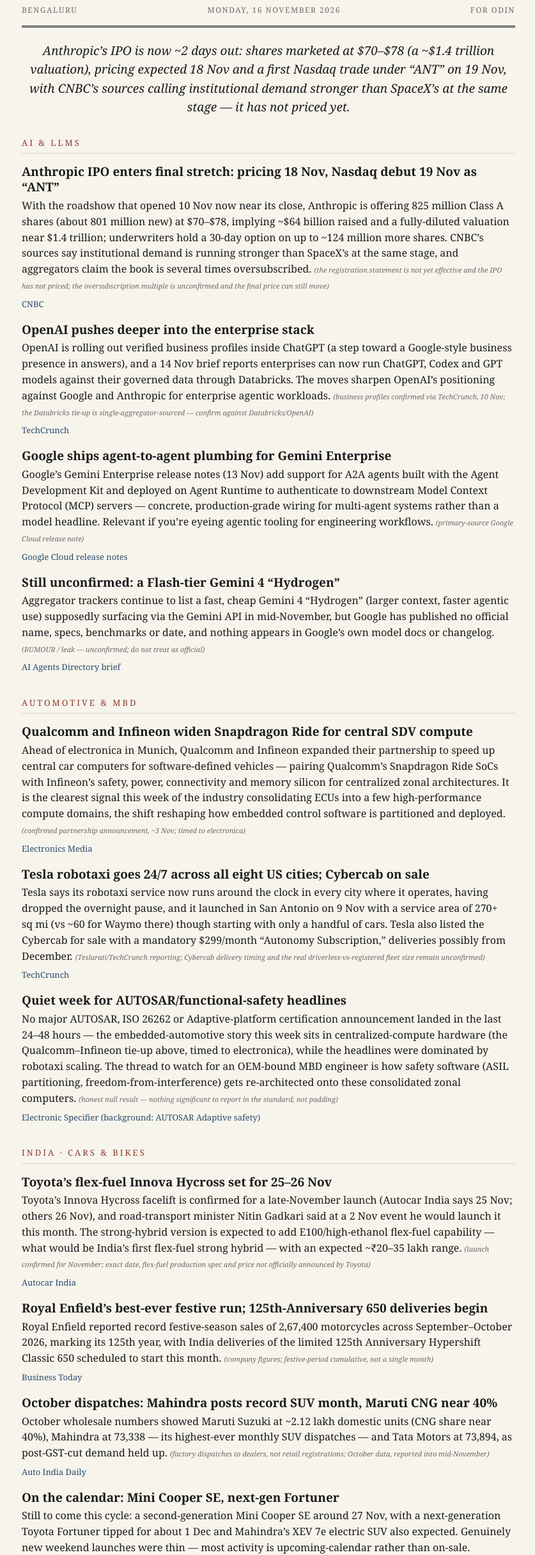
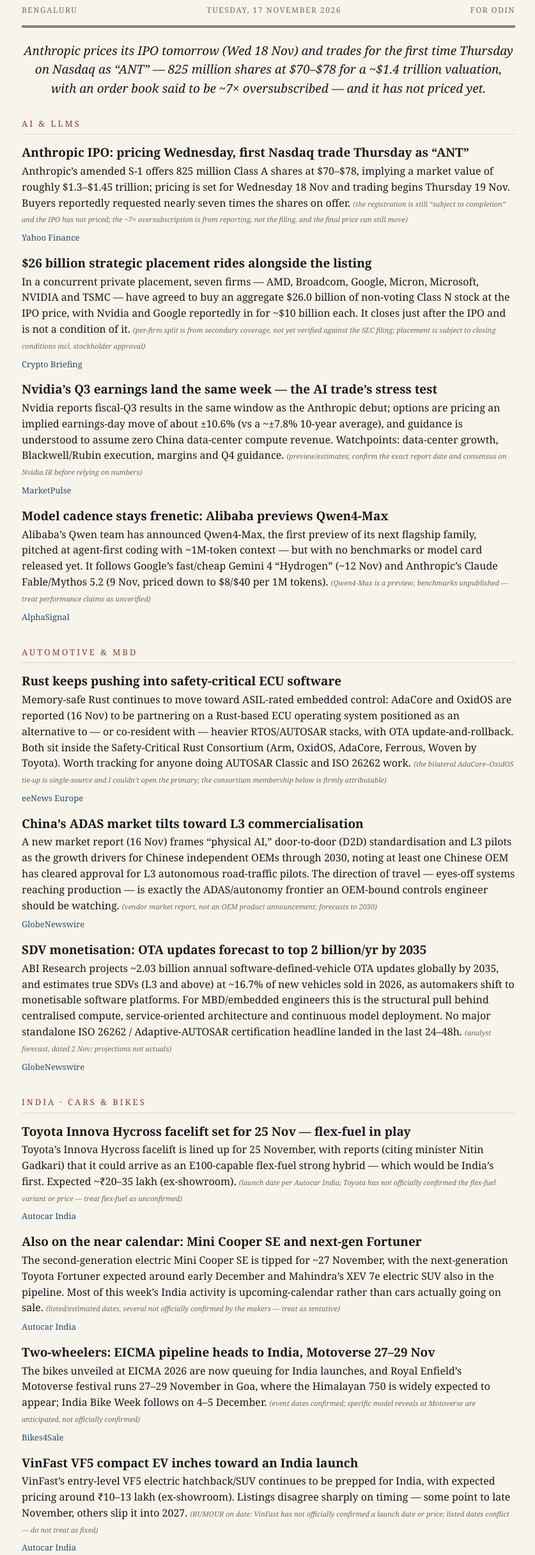
Before and after one commit to SaaimSaad/morning-brief, a plain HTML site: page index.html in a window 1280 px wide. Shown: the part 134-2564 px from the top of the page at 64% size, without its empty margins (220-1057 px from the left). Drawn offline with Linux system fonts and the light colour scheme.

Commit message:
Edition: 2026-11-17
Co-Authored-By: Claude Opus 4.8 <noreply@anthropic.com>

```diff
--- a/index.html
+++ b/index.html
@@ -78,83 +78,83 @@
     <h1>The Morning Brief</h1>
     <div class="dateline">
       <span>Bengaluru</span>
-      <span id="edition-date">Monday, 16 November 2026</span>
+      <span id="edition-date">Tuesday, 17 November 2026</span>
       <span>For Odin</span>
     </div>
   </header>
 
-  <p class="lead">Anthropic&rsquo;s IPO is now ~2 days out: shares marketed at $70&ndash;$78 (a ~$1.4&nbsp;trillion valuation), pricing expected 18&nbsp;Nov and a first Nasdaq trade under &ldquo;ANT&rdquo; on 19&nbsp;Nov, with CNBC&rsquo;s sources calling institutional demand stronger than SpaceX&rsquo;s at the same stage &mdash; it has not priced yet.</p>
+  <p class="lead">Anthropic prices its IPO tomorrow (Wed 18 Nov) and trades for the first time Thursday on Nasdaq as &ldquo;ANT&rdquo; &mdash; 825&nbsp;million shares at $70&ndash;$78 for a ~$1.4&nbsp;trillion valuation, with an order book said to be ~7&times; oversubscribed &mdash; and it has not priced yet.</p>
 
   <section>
     <div class="section-title">AI &amp; LLMs</div>
     <article>
-      <h2>Anthropic IPO enters final stretch: pricing 18 Nov, Nasdaq debut 19 Nov as &ldquo;ANT&rdquo;</h2>
-      <p>With the roadshow that opened 10&nbsp;Nov now near its close, Anthropic is offering 825&nbsp;million Class&nbsp;A shares (about 801&nbsp;million new) at $70&ndash;$78, implying ~$64&nbsp;billion raised and a fully-diluted valuation near $1.4&nbsp;trillion; underwriters hold a 30-day option on up to ~124&nbsp;million more shares. CNBC&rsquo;s sources say institutional demand is running stronger than SpaceX&rsquo;s at the same stage, and aggregators claim the book is several times oversubscribed. <span class="tag">(the registration statement is not yet effective and the IPO has not priced; the oversubscription multiple is unconfirmed and the final price can still move)</span></p>
-      <p class="src"><a href="https://www.cnbc.com/2026/11/10/anthropic-sets-price-range-of-70-to-78-in-upcoming-ipo.html">CNBC</a></p>
+      <h2>Anthropic IPO: pricing Wednesday, first Nasdaq trade Thursday as &ldquo;ANT&rdquo;</h2>
+      <p>Anthropic&rsquo;s amended S-1 offers 825&nbsp;million Class&nbsp;A shares at $70&ndash;$78, implying a market value of roughly $1.3&ndash;$1.45&nbsp;trillion; pricing is set for Wednesday 18&nbsp;Nov and trading begins Thursday 19&nbsp;Nov. Buyers reportedly requested nearly seven times the shares on offer. <span class="tag">(the registration is still &ldquo;subject to completion&rdquo; and the IPO has not priced; the ~7&times; oversubscription is from reporting, not the filing, and the final price can still move)</span></p>
+      <p class="src"><a href="https://finance.yahoo.com/markets/stocks/articles/anthropic-prices-ipo-wednesday-investors-185110963.html">Yahoo Finance</a></p>
     </article>
     <article>
-      <h2>OpenAI pushes deeper into the enterprise stack</h2>
-      <p>OpenAI is rolling out verified business profiles inside ChatGPT (a step toward a Google-style business presence in answers), and a 14&nbsp;Nov brief reports enterprises can now run ChatGPT, Codex and GPT models against their governed data through Databricks. The moves sharpen OpenAI&rsquo;s positioning against Google and Anthropic for enterprise agentic workloads. <span class="tag">(business profiles confirmed via TechCrunch, 10&nbsp;Nov; the Databricks tie-up is single-aggregator-sourced &mdash; confirm against Databricks/OpenAI)</span></p>
-      <p class="src"><a href="https://techcrunch.com/2026/11/10/openai-rolls-out-new-business-profiles-making-chatgpt-just-a-little-bit-more-like-google/">TechCrunch</a></p>
+      <h2>$26&nbsp;billion strategic placement rides alongside the listing</h2>
+      <p>In a concurrent private placement, seven firms &mdash; AMD, Broadcom, Google, Micron, Microsoft, NVIDIA and TSMC &mdash; have agreed to buy an aggregate $26.0&nbsp;billion of non-voting Class&nbsp;N stock at the IPO price, with Nvidia and Google reportedly in for ~$10&nbsp;billion each. It closes just after the IPO and is not a condition of it. <span class="tag">(per-firm split is from secondary coverage, not yet verified against the SEC filing; placement is subject to closing conditions incl. stockholder approval)</span></p>
+      <p class="src"><a href="https://cryptobriefing.com/nvidia-alphabet-anthropic-ipo-private-placement/">Crypto Briefing</a></p>
     </article>
     <article>
-      <h2>Google ships agent-to-agent plumbing for Gemini Enterprise</h2>
-      <p>Google&rsquo;s Gemini Enterprise release notes (13&nbsp;Nov) add support for A2A agents built with the Agent Development Kit and deployed on Agent Runtime to authenticate to downstream Model Context Protocol (MCP) servers &mdash; concrete, production-grade wiring for multi-agent systems rather than a model headline. Relevant if you&rsquo;re eyeing agentic tooling for engineering workflows. <span class="tag">(primary-source Google Cloud release note)</span></p>
-      <p class="src"><a href="https://docs.cloud.google.com/gemini/enterprise/docs/release-notes">Google Cloud release notes</a></p>
+      <h2>Nvidia&rsquo;s Q3 earnings land the same week &mdash; the AI trade&rsquo;s stress test</h2>
+      <p>Nvidia reports fiscal-Q3 results in the same window as the Anthropic debut; options are pricing an implied earnings-day move of about &plusmn;10.6% (vs a ~&plusmn;7.8% 10-year average), and guidance is understood to assume zero China data-center compute revenue. Watchpoints: data-center growth, Blackwell/Rubin execution, margins and Q4 guidance. <span class="tag">(preview/estimates; confirm the exact report date and consensus on Nvidia IR before relying on numbers)</span></p>
+      <p class="src"><a href="https://www.marketpulse.com/markets/nvidia-nvda-q3-earnings-preview-ai-spending-risks-and-governance-concerns-threaten-major-uptrend/">MarketPulse</a></p>
     </article>
     <article>
-      <h2>Still unconfirmed: a Flash-tier Gemini 4 &ldquo;Hydrogen&rdquo;</h2>
-      <p>Aggregator trackers continue to list a fast, cheap Gemini&nbsp;4 &ldquo;Hydrogen&rdquo; (larger context, faster agentic use) supposedly surfacing via the Gemini API in mid-November, but Google has published no official name, specs, benchmarks or date, and nothing appears in Google&rsquo;s own model docs or changelog. <span class="tag">(RUMOUR / leak &mdash; unconfirmed; do not treat as official)</span></p>
-      <p class="src"><a href="https://aiagentsdirectory.com/news/ai-agents-news-brief-2026-11-14">AI Agents Directory brief</a></p>
+      <h2>Model cadence stays frenetic: Alibaba previews Qwen4-Max</h2>
+      <p>Alibaba&rsquo;s Qwen team has announced Qwen4-Max, the first preview of its next flagship family, pitched at agent-first coding with ~1M-token context &mdash; but with no benchmarks or model card released yet. It follows Google&rsquo;s fast/cheap Gemini&nbsp;4 &ldquo;Hydrogen&rdquo; (~12&nbsp;Nov) and Anthropic&rsquo;s Claude Fable/Mythos&nbsp;5.2 (9&nbsp;Nov, priced down to $8/$40 per 1M tokens). <span class="tag">(Qwen4-Max is a preview; benchmarks unpublished &mdash; treat performance claims as unverified)</span></p>
+      <p class="src"><a href="https://alphasignal.ai/news/alibaba-launches-qwen4-max-with-agent-first-coding-and-1m-token-support">AlphaSignal</a></p>
     </article>
   </section>
 
   <section>
     <div class="section-title">Automotive &amp; MBD</div>
     <article>
-      <h2>Qualcomm and Infineon widen Snapdragon Ride for central SDV compute</h2>
-      <p>Ahead of electronica in Munich, Qualcomm and Infineon expanded their partnership to speed up central car computers for software-defined vehicles &mdash; pairing Qualcomm&rsquo;s Snapdragon Ride SoCs with Infineon&rsquo;s safety, power, connectivity and memory silicon for centralized zonal architectures. It is the clearest signal this week of the industry consolidating ECUs into a few high-performance compute domains, the shift reshaping how embedded control software is partitioned and deployed. <span class="tag">(confirmed partnership announcement, ~3&nbsp;Nov; timed to electronica)</span></p>
-      <p class="src"><a href="https://www.electronicsmedia.info/2026/11/03/infineon-qualcomm-partnership/">Electronics Media</a></p>
+      <h2>Rust keeps pushing into safety-critical ECU software</h2>
+      <p>Memory-safe Rust continues to move toward ASIL-rated embedded control: AdaCore and OxidOS are reported (16&nbsp;Nov) to be partnering on a Rust-based ECU operating system positioned as an alternative to &mdash; or co-resident with &mdash; heavier RTOS/AUTOSAR stacks, with OTA update-and-rollback. Both sit inside the Safety-Critical Rust Consortium (Arm, OxidOS, AdaCore, Ferrous, Woven by Toyota). Worth tracking for anyone doing AUTOSAR Classic and ISO&nbsp;26262 work. <span class="tag">(the bilateral AdaCore&ndash;OxidOS tie-up is single-source and I couldn&rsquo;t open the primary; the consortium membership below is firmly attributable)</span></p>
+      <p class="src"><a href="https://www.eenewseurope.com/en/adacore-joins-safety-critical-rust-consortium">eeNews Europe</a></p>
     </article>
     <article>
-      <h2>Tesla robotaxi goes 24/7 across all eight US cities; Cybercab on sale</h2>
-      <p>Tesla says its robotaxi service now runs around the clock in every city where it operates, having dropped the overnight pause, and it launched in San Antonio on 9&nbsp;Nov with a service area of 270+ sq&nbsp;mi (vs ~60 for Waymo there) though starting with only a handful of cars. Tesla also listed the Cybercab for sale with a mandatory $299/month &ldquo;Autonomy Subscription,&rdquo; deliveries possibly from December. <span class="tag">(Teslarati/TechCrunch reporting; Cybercab delivery timing and the real driverless-vs-registered fleet size remain unconfirmed)</span></p>
-      <p class="src"><a href="https://techcrunch.com/2026/11/09/tesla-expands-robotaxi-service-to-san-antonio/">TechCrunch</a></p>
+      <h2>China&rsquo;s ADAS market tilts toward L3 commercialisation</h2>
+      <p>A new market report (16&nbsp;Nov) frames &ldquo;physical AI,&rdquo; door-to-door (D2D) standardisation and L3 pilots as the growth drivers for Chinese independent OEMs through 2030, noting at least one Chinese OEM has cleared approval for L3 autonomous road-traffic pilots. The direction of travel &mdash; eyes-off systems reaching production &mdash; is exactly the ADAS/autonomy frontier an OEM-bound controls engineer should be watching. <span class="tag">(vendor market report, not an OEM product announcement; forecasts to 2030)</span></p>
+      <p class="src"><a href="https://globenewswire.com/news-release/2026/11/16/3403765/28124/en/chinese-independent-oem-adas-and-autonomous-driving-market-report-2026-physical-ai-d2d-standardization-and-l3-commercialization-drive-growth-through-2030.html">GlobeNewswire</a></p>
     </article>
     <article>
-      <h2>Quiet week for AUTOSAR/functional-safety headlines</h2>
-      <p>No major AUTOSAR, ISO&nbsp;26262 or Adaptive-platform certification announcement landed in the last 24&ndash;48 hours &mdash; the embedded-automotive story this week sits in centralized-compute hardware (the Qualcomm&ndash;Infineon tie-up above, timed to electronica), while the headlines were dominated by robotaxi scaling. The thread to watch for an OEM-bound MBD engineer is how safety software (ASIL partitioning, freedom-from-interference) gets re-architected onto these consolidated zonal computers. <span class="tag">(honest null result &mdash; nothing significant to report in the standard; not padding)</span></p>
-      <p class="src"><a href="https://www.electronicspecifier.com/?p=87800">Electronic Specifier (background: AUTOSAR Adaptive safety)</a></p>
+      <h2>SDV monetisation: OTA updates forecast to top 2&nbsp;billion/yr by 2035</h2>
+      <p>ABI Research projects ~2.03&nbsp;billion annual software-defined-vehicle OTA updates globally by 2035, and estimates true SDVs (L3 and above) at ~16.7% of new vehicles sold in 2026, as automakers shift to monetisable software platforms. For MBD/embedded engineers this is the structural pull behind centralised compute, service-oriented architecture and continuous model deployment. No major standalone ISO&nbsp;26262 / Adaptive-AUTOSAR certification headline landed in the last 24&ndash;48h. <span class="tag">(analyst forecast, dated 2&nbsp;Nov; projections not actuals)</span></p>
+      <p class="src"><a href="https://www.globenewswire.com/news-release/2026/11/02/3393344/0/en/software-defined-vehicle-ota-updates-to-surpass-2-billion-annually-by-2035-as-automakers-shift-to-monetizable-software-platforms.html">GlobeNewswire</a></p>
     </article>
   </section>
 
   <section>
     <div class="section-title">India &middot; Cars &amp; Bikes</div>
     <article>
-      <h2>Toyota&rsquo;s flex-fuel Innova Hycross set for 25&ndash;26 Nov</h2>
-      <p>Toyota&rsquo;s Innova Hycross facelift is confirmed for a late-November launch (Autocar India says 25&nbsp;Nov; others 26&nbsp;Nov), and road-transport minister Nitin Gadkari said at a 2&nbsp;Nov event he would launch it this month. The strong-hybrid version is expected to add E100/high-ethanol flex-fuel capability &mdash; what would be India&rsquo;s first flex-fuel strong hybrid &mdash; with an expected ~&#8377;20&ndash;35&nbsp;lakh range. <span class="tag">(launch confirmed for November; exact date, flex-fuel production spec and price not officially announced by Toyota)</span></p>
+      <h2>Toyota Innova Hycross facelift set for 25 Nov &mdash; flex-fuel in play</h2>
+      <p>Toyota&rsquo;s Innova Hycross facelift is lined up for 25&nbsp;November, with reports (citing minister Nitin Gadkari) that it could arrive as an E100-capable flex-fuel strong hybrid &mdash; which would be India&rsquo;s first. Expected ~&#8377;20&ndash;35&nbsp;lakh (ex-showroom). <span class="tag">(launch date per Autocar India; Toyota has not officially confirmed the flex-fuel variant or price &mdash; treat flex-fuel as unconfirmed)</span></p>
       <p class="src"><a href="https://www.autocarindia.com/car-news/toyota-innova-hycross-facelift-to-launch-on-november-25-441225">Autocar India</a></p>
     </article>
     <article>
-      <h2>Royal Enfield&rsquo;s best-ever festive run; 125th-Anniversary 650 deliveries begin</h2>
-      <p>Royal Enfield reported record festive-season sales of 2,67,400 motorcycles across September&ndash;October 2026, marking its 125th year, with India deliveries of the limited 125th Anniversary Hypershift Classic&nbsp;650 scheduled to start this month. <span class="tag">(company figures; festive-period cumulative, not a single month)</span></p>
-      <p class="src"><a href="https://www.businesstoday.in/auto/story/125-year-milestone-royal-enfield-registers-dream-run-with-best-ever-festive-sales-of-267400-units-565086-2026-11-02">Business Today</a></p>
+      <h2>Also on the near calendar: Mini Cooper&nbsp;SE and next-gen Fortuner</h2>
+      <p>The second-generation electric Mini Cooper&nbsp;SE is tipped for ~27&nbsp;November, with the next-generation Toyota Fortuner expected around early December and Mahindra&rsquo;s XEV&nbsp;7e electric SUV also in the pipeline. Most of this week&rsquo;s India activity is upcoming-calendar rather than cars actually going on sale. <span class="tag">(listed/estimated dates, several not officially confirmed by the makers &mdash; treat as tentative)</span></p>
+      <p class="src"><a href="https://www.autocarindia.com/car-news/upcoming-car-launches-in-november-2026-441173">Autocar India</a></p>
     </article>
     <article>
-      <h2>October dispatches: Mahindra posts record SUV month, Maruti CNG near 40%</h2>
-      <p>October wholesale numbers showed Maruti Suzuki at ~2.12&nbsp;lakh domestic units (CNG share near 40%), Mahindra at 73,338 &mdash; its highest-ever monthly SUV dispatches &mdash; and Tata Motors at 73,894, as post-GST-cut demand held up. <span class="tag">(factory dispatches to dealers, not retail registrations; October data, reported into mid-November)</span></p>
-      <p class="src"><a href="https://autoindiadaily.in/auto-news/october-2026-auto-sales-live-updates/">Auto India Daily</a></p>
+      <h2>Two-wheelers: EICMA pipeline heads to India, Motoverse 27&ndash;29 Nov</h2>
+      <p>The bikes unveiled at EICMA 2026 are now queuing for India launches, and Royal Enfield&rsquo;s Motoverse festival runs 27&ndash;29&nbsp;November in Goa, where the Himalayan&nbsp;750 is widely expected to appear; India Bike Week follows on 4&ndash;5&nbsp;December. <span class="tag">(event dates confirmed; specific model reveals at Motoverse are anticipated, not officially confirmed)</span></p>
+      <p class="src"><a href="https://www.bikes4sale.in/news/eicma-2026-upcoming-bikes-scooters-india/">Bikes4Sale</a></p>
     </article>
     <article>
-      <h2>On the calendar: Mini Cooper&nbsp;SE, next-gen Fortuner</h2>
-      <p>Still to come this cycle: a second-generation Mini Cooper&nbsp;SE around 27&nbsp;Nov, with a next-generation Toyota Fortuner tipped for about 1&nbsp;Dec and Mahindra&rsquo;s XEV&nbsp;7e electric SUV also expected. Genuinely new weekend launches were thin &mdash; most activity is upcoming-calendar rather than on-sale. <span class="tag">(listed/estimated dates, not all officially confirmed &mdash; treat as tentative)</span></p>
-      <p class="src"><a href="https://www.autocarindia.com/car-news/upcoming-car-launches-in-november-2026-441173">Autocar India</a></p>
+      <h2>VinFast VF5 compact EV inches toward an India launch</h2>
+      <p>VinFast&rsquo;s entry-level VF5 electric hatchback/SUV continues to be prepped for India, with expected pricing around &#8377;10&ndash;13&nbsp;lakh (ex-showroom). Listings disagree sharply on timing &mdash; some point to late November, others slip it into 2027. <span class="tag">(RUMOUR on date: VinFast has not officially confirmed a launch date or price; listed dates conflict &mdash; do not treat as fixed)</span></p>
+      <p class="src"><a href="https://www.autocarindia.com/car-news/vinfast-vf5-india-launch-on-the-cards-438838">Autocar India</a></p>
     </article>
   </section>
 
   <div class="archive">
     <strong>Past editions:</strong>
-    <span id="archive-list"><a href="archive/2026-11-16.html">16 Nov</a><a href="archive/2026-11-15.html">15 Nov</a><a href="archive/2026-11-14.html">14 Nov</a><a href="archive/2026-11-13.html">13 Nov</a><a href="archive/2026-11-12.html">12 Nov</a><a href="archive/2026-11-11.html">11 Nov</a><a href="archive/2026-11-10.html">10 Nov</a><a href="archive/2026-11-09.html">09 Nov</a><a href="archive/2026-11-08.html">08 Nov</a><a href="archive/2026-11-07.html">07 Nov</a><a href="archive/2026-11-06.html">06 Nov</a><a href="archive/2026-11-05.html">05 Nov</a><a href="archive/2026-11-04.html">04 Nov</a><a href="archive/2026-11-03.html">03 Nov</a><a href="archive/2026-11-02.html">02 Nov</a><a href="archive/2026-11-01.html">01 Nov</a><a href="archive/2026-10-31.html">31 Oct</a><a href="archive/2026-10-30.html">30 Oct</a><a href="archive/2026-10-29.html">29 Oct</a><a href="archive/2026-10-28.html">28 Oct</a><a href="archive/2026-10-27.html">27 Oct</a><a href="archive/2026-10-26.html">26 Oct</a><a href="archive/2026-10-25.html">25 Oct</a><a href="archive/2026-10-24.html">24 Oct</a><a href="archive/2026-10-23.html">23 Oct</a><a href="archive/2026-10-22.html">22 Oct</a><a href="archive/2026-10-21.html">21 Oct</a><a href="archive/2026-10-20.html">20 Oct</a></span>
+    <span id="archive-list"><a href="archive/2026-11-17.html">17 Nov</a><a href="archive/2026-11-16.html">16 Nov</a><a href="archive/2026-11-15.html">15 Nov</a><a href="archive/2026-11-14.html">14 Nov</a><a href="archive/2026-11-13.html">13 Nov</a><a href="archive/2026-11-12.html">12 Nov</a><a href="archive/2026-11-11.html">11 Nov</a><a href="archive/2026-11-10.html">10 Nov</a><a href="archive/2026-11-09.html">09 Nov</a><a href="archive/2026-11-08.html">08 Nov</a><a href="archive/2026-11-07.html">07 Nov</a><a href="archive/2026-11-06.html">06 Nov</a><a href="archive/2026-11-05.html">05 Nov</a><a href="archive/2026-11-04.html">04 Nov</a><a href="archive/2026-11-03.html">03 Nov</a><a href="archive/2026-11-02.html">02 Nov</a><a href="archive/2026-11-01.html">01 Nov</a><a href="archive/2026-10-31.html">31 Oct</a><a href="archive/2026-10-30.html">30 Oct</a><a href="archive/2026-10-29.html">29 Oct</a><a href="archive/2026-10-28.html">28 Oct</a><a href="archive/2026-10-27.html">27 Oct</a><a href="archive/2026-10-26.html">26 Oct</a><a href="archive/2026-10-25.html">25 Oct</a><a href="archive/2026-10-24.html">24 Oct</a><a href="archive/2026-10-23.html">23 Oct</a><a href="archive/2026-10-22.html">22 Oct</a><a href="archive/2026-10-21.html">21 Oct</a><a href="archive/2026-10-20.html">20 Oct</a></span>
   </div>
 
   <footer>Compiled by Claude &middot; updated daily</footer>
```
Also changed, not shown: archive/2026-11-17.html (added, +164 -0 lines).
